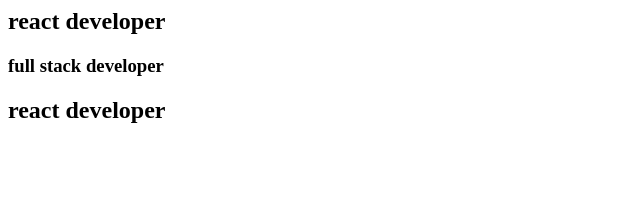
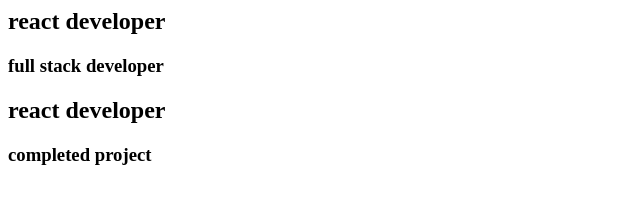
Before and after one commit to Suriya50/demo_practice, a plain HTML site: page index.html in a window 1280 px wide. Shown: the whole page, without its empty margins (0-640 px from the left). Drawn offline with Linux system fonts and the light colour scheme.

Commit message:
second surya push

```diff
--- a/index.html
+++ b/index.html
@@ -8,5 +8,6 @@
     <h2>react developer </h2>
     <h3>full stack developer </h3>
     <h2>react developer</h2>
+    <h3>completed project</h3>
 </body>
 </html>
```
